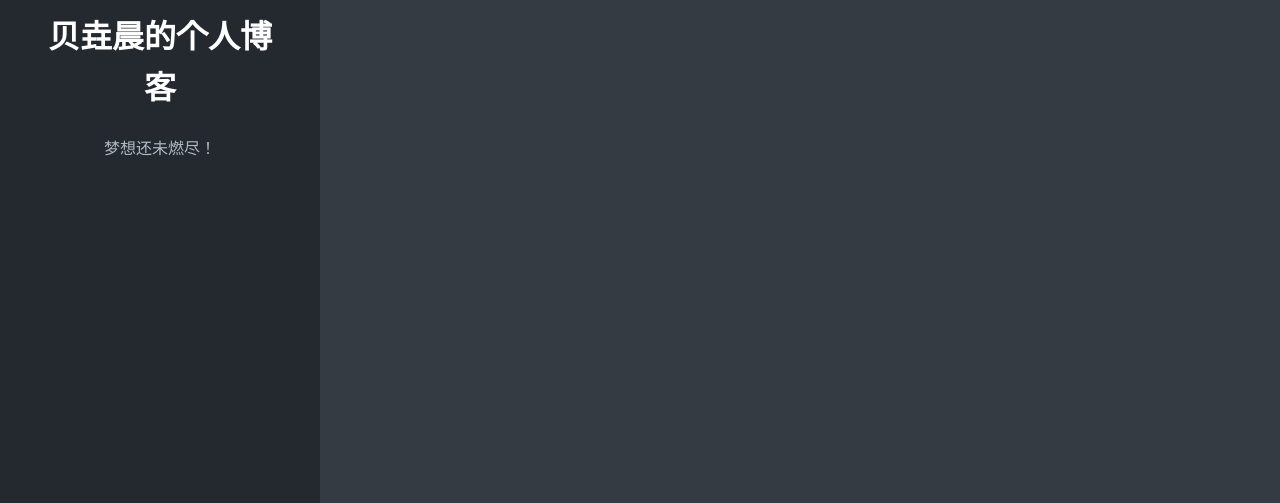
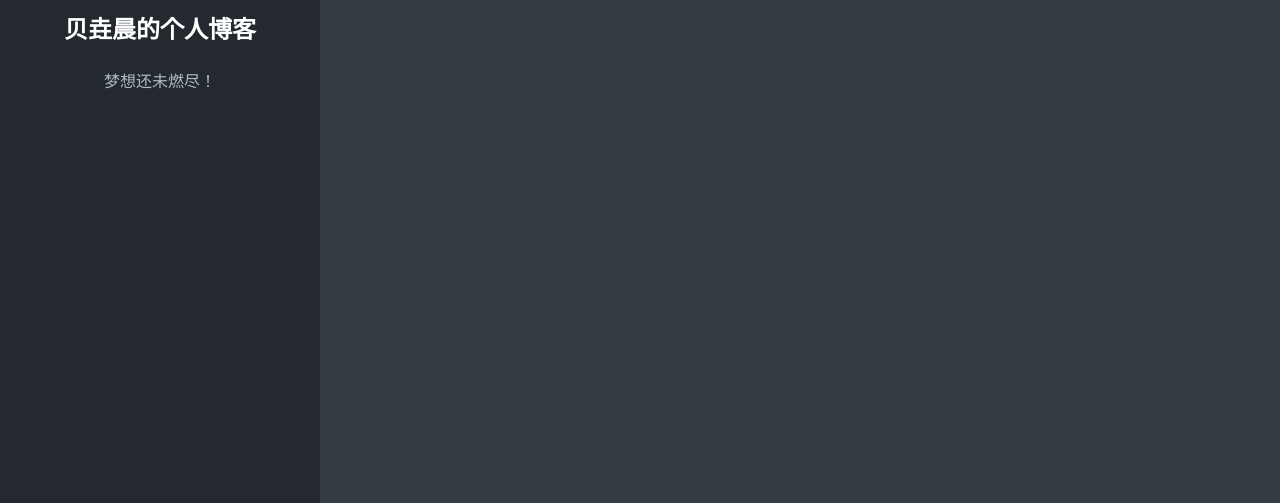
Before and after one commit to AllyBei/allybei.github.io, a plain HTML site: page index.html in a window 1280 px wide. Shown: the part 297-800 px from the top of the page. Drawn offline with Linux system fonts and the light colour scheme.

Commit message:
change some word errors

```diff
--- a/index.html
+++ b/index.html
@@ -1,7 +1,7 @@
 <!doctype html>
 <html lang="en-us">
   <head>
-    <title>My New Hugo Site</title>
+    <title>贝垚晨的个人博客</title>
     <meta charset="utf-8" />
     <meta name="generator" content="Hugo 0.61.0-DEV" />
     <meta name="viewport" content="width=device-width, initial-scale=1" />
@@ -25,7 +25,7 @@
   <body>
     <header class="app-header">
       <a href="https://allybei.github.io"><img class="app-header-avatar" src="/avatar.jpg" alt="John Doe" /></a>
-      <h1>贝垚晨的个人博客</h1>
+      <h2>贝垚晨的个人博客</h2>
       <p>梦想还未燃尽！</p>
       <div class="app-header-social">
 
```
